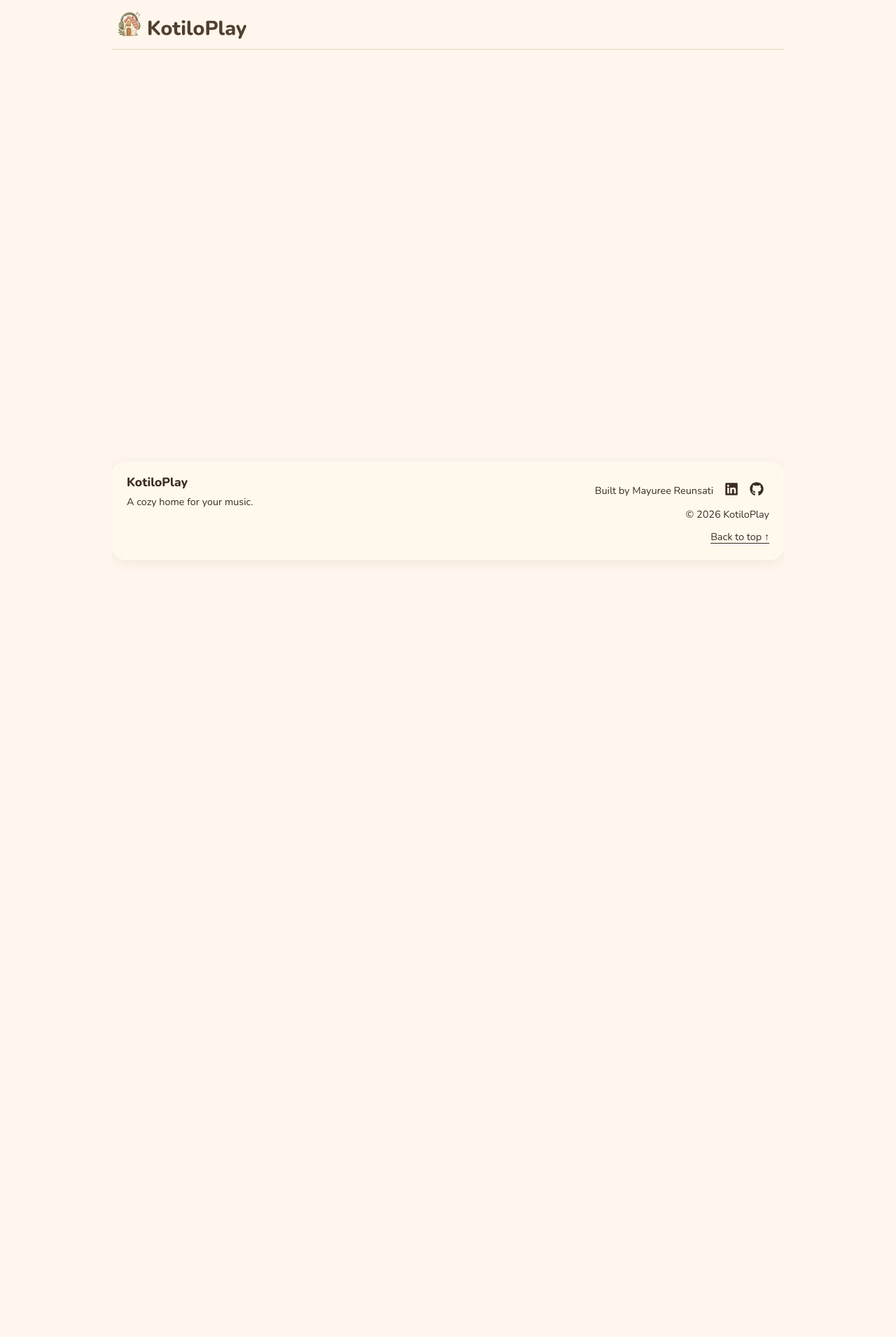
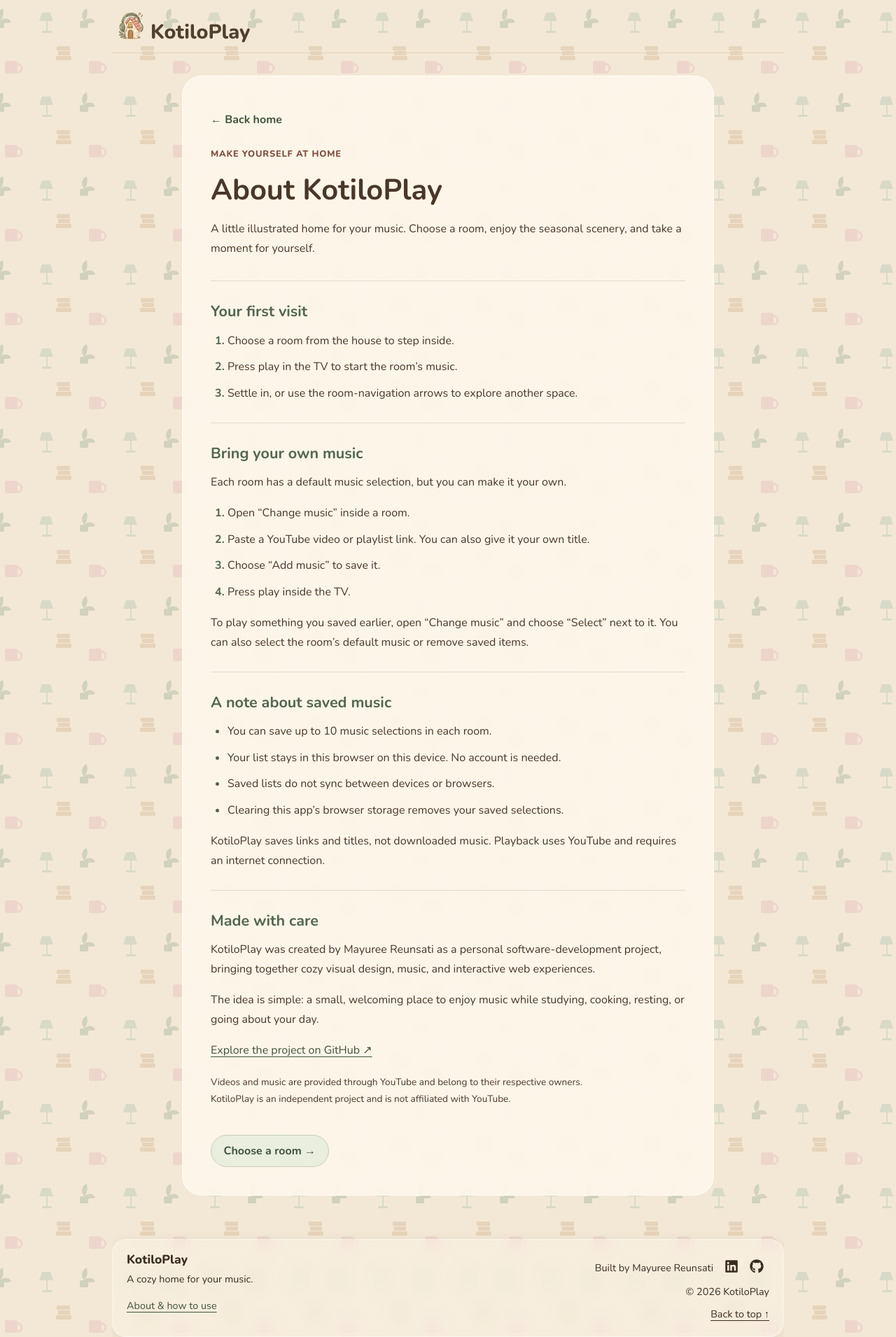
Before and after one commit to mareerray/KotiloPlay, a React (Vite) app: page /about in a window 1280 px wide. Shown: the whole page at 70% size. Before the commit the page ends 800 px from the top, so only its background shows below. Built offline with nearby package versions, Linux system fonts and the light colour scheme.

Commit message:
Feat: add About page, update App and AppFooter components, and style About page

```diff
--- a/src/App.tsx
+++ b/src/App.tsx
@@ -4,6 +4,7 @@ import AppFooter from "./components/AppFooter";
 import HomePage from "./pages/HomePage";
 import RoomPage from "./pages/RoomPage";
 import PWAUpdatePrompt from "./components/PWAUpdatePrompt";
+import AboutPage from "./pages/AboutPage";
 
 function App() {
   return (
@@ -15,6 +16,7 @@ function App() {
           <Routes>
             <Route path="/" element={<HomePage />} />
             <Route path="/rooms/:roomId" element={<RoomPage />} />
+            <Route path="/about" element={<AboutPage />} />
           </Routes>
         </main>
 
--- a/src/components/AppFooter.tsx
+++ b/src/components/AppFooter.tsx
@@ -1,4 +1,5 @@
 import { FaGithub, FaLinkedin } from 'react-icons/fa';
+import { Link } from "react-router-dom";
 
 function AppFooter() {
     return (
@@ -6,6 +7,9 @@ function AppFooter() {
             <div>
                 <p className="site-footer__brand">KotiloPlay</p>
                 <p>A cozy home for your music.</p>
+                <Link to="/about" className="site-footer__about">
+                    About &amp; how to use
+                </Link>
             </div>
 
             <div className="site-footer__meta">
--- /dev/null
+++ b/src/pages/AboutPage.tsx
@@ -0,0 +1,155 @@
+import { useEffect } from "react";
+import { Link } from "react-router-dom";
+import "./about.css";
+
+function AboutPage() {
+    useEffect(() => {
+        document.body.classList.add("about-background");
+
+        return () => {
+            document.body.classList.remove("about-background");
+        };
+    }, []);
+
+    return (
+        <div className="about-wallpaper">
+        <article className="about-page" aria-labelledby="about-title">
+            <Link className="about-page__back" to="/">
+                ← Back home
+            </Link>
+
+            <header className="about-page__intro">
+                <p className="about-page__eyebrow">
+                    Make yourself at home
+                </p>
+
+                <h1 id="about-title">About KotiloPlay</h1>
+
+                <p>
+                    A little illustrated home for your music.
+                    Choose a room, enjoy the seasonal scenery,
+                    and take a moment for yourself.
+                </p>
+            </header>
+
+            <section
+                className="about-page__section"
+                aria-labelledby="about-start"
+            >
+                <h2 id="about-start">Your first visit</h2>
+
+                <ol className="about-page__steps">
+                    <li>
+                        Choose a room from the house to step inside.
+                    </li>
+                    <li>
+                        Press play in the TV to start the room’s music.
+                    </li>
+                    <li>
+                        Settle in, or use the room-navigation arrows
+                        to explore another space.
+                    </li>
+                </ol>
+            </section>
+
+            <section
+                className="about-page__section"
+                aria-labelledby="about-music"
+            >
+                <h2 id="about-music">Bring your own music</h2>
+
+                <p>
+                    Each room has a default music selection,
+                    but you can make it your own.
+                </p>
+
+                <ol className="about-page__steps">
+                    <li>Open “Change music” inside a room.</li>
+                    <li>
+                        Paste a YouTube video or playlist link.
+                        You can also give it your own title.
+                    </li>
+                    <li>Choose “Add music” to save it.</li>
+                    <li>Press play inside the TV.</li>
+                </ol>
+
+                <p>
+                    To play something you saved earlier, open
+                    “Change music” and choose “Select” next to it.
+                    You can also select the room’s default music
+                    or remove saved items.
+                </p>
+            </section>
+
+            <section
+                className="about-page__section"
+                aria-labelledby="about-saved"
+            >
+                <h2 id="about-saved">A note about saved music</h2>
+
+                <ul className="about-page__list">
+                    <li>
+                        You can save up to 10 music selections
+                        in each room.
+                    </li>
+                    <li>
+                        Your list stays in this browser on this
+                        device. No account is needed.
+                    </li>
+                    <li>
+                        Saved lists do not sync between devices
+                        or browsers.
+                    </li>
+                    <li>
+                        Clearing this app’s browser storage removes
+                        your saved selections.
+                    </li>
+                </ul>
+
+                <p>
+                    KotiloPlay saves links and titles, not downloaded
+                    music. Playback uses YouTube and requires an
+                    internet connection.
+                </p>
+            </section>
+
+            <section
+                className="about-page__section"
+                aria-labelledby="about-project"
+            >
+                <h2 id="about-project">Made with care</h2>
+
+                <p>
+                    KotiloPlay was created by Mayuree Reunsati
+                    as a personal software-development project,
+                    bringing together cozy visual design, music,
+                    and interactive web experiences.
+                </p>
+
+                <p>
+                    The idea is simple: a small, welcoming place
+                    to enjoy music while studying, cooking,
+                    resting, or going about your day.
+                </p>
+
+                <a href="https://github.com/mareerray/KotiloPlay">
+                    Explore the project on GitHub ↗
+                </a>
+
+                <p className="about-page__note">
+                    Videos and music are provided through YouTube
+                    and belong to their respective owners.<br />
+                    KotiloPlay is an independent project and is
+                    not affiliated with YouTube.
+                </p>
+            </section>
+
+            <Link className="about-page__home" to="/">
+                Choose a room →
+            </Link>
+        </article>
+        </div>
+    );
+}
+
+export default AboutPage;
--- /dev/null
+++ b/src/pages/about.css
@@ -0,0 +1,160 @@
+.about-page {
+    box-sizing: border-box;
+    width: 100%;
+    max-width: 760px;
+    margin: 1.5rem auto 2.5rem;
+    padding: clamp(1.25rem, 4vw, 2.5rem);
+
+    border: 1px solid rgb(255 255 255 / 65%);
+    border-radius: 28px;
+    background: rgb(255 248 237 / 78%);
+
+    -webkit-backdrop-filter: blur(14px);
+    backdrop-filter: blur(14px);
+
+    color: #493729;
+    line-height: 1.75;
+    overflow-wrap: anywhere;
+}
+
+.about-page__back {
+    display: inline-flex;
+    align-items: center;
+    min-height: 44px;
+    margin-bottom: 1rem;
+
+    color: #52664f;
+    font-weight: 700;
+    text-decoration: none;
+}
+
+.about-page__intro {
+    margin-bottom: 2rem;
+}
+
+.about-page__eyebrow {
+    margin: 0 0 0.5rem;
+    color: #80503e;
+    font-size: 0.8rem;
+    font-weight: 800;
+    letter-spacing: 0.06em;
+    text-transform: uppercase;
+}
+
+.about-page h1 {
+    margin: 0 0 1rem;
+    font-size: clamp(1.8rem, 5vw, 2.6rem);
+    line-height: 1.2;
+}
+
+.about-page h2 {
+    margin: 0 0 0.75rem;
+    color: #52664f;
+    font-size: clamp(1.15rem, 3vw, 1.35rem);
+    line-height: 1.4;
+}
+
+.about-page p {
+    margin: 0 0 1rem;
+}
+
+.about-page__section {
+    margin-top: 1.75rem;
+    padding-top: 1.75rem;
+    border-top: 1px solid rgb(90 69 46 / 15%);
+}
+
+.about-page__steps,
+.about-page__list {
+    margin: 0 0 1rem;
+    padding-left: 1.5rem;
+}
+
+.about-page li + li {
+    margin-top: 0.6rem;
+}
+
+.about-page li::marker {
+    color: #52664f;
+    font-weight: 700;
+}
+
+.about-page a {
+    color: #40523b;
+    text-underline-offset: 4px;
+}
+
+.about-page a:hover {
+    text-decoration: underline;
+}
+
+.about-page a:focus-visible {
+    outline: 3px solid #52664f;
+    outline-offset: 4px;
+    border-radius: 4px;
+}
+
+.about-page .about-page__note {
+    margin-top: 1.25rem;
+    font-size: 0.85rem;
+}
+
+.about-page__home {
+    display: inline-flex;
+    align-items: center;
+    justify-content: center;
+
+    min-height: 44px;
+    margin-top: 1.5rem;
+    padding: 0.5rem 1.1rem;
+
+    border: 1px solid #c6cfb7;
+    border-radius: 999px;
+    background: #e9eedf;
+
+    font-weight: 700;
+    text-decoration: none;
+}
+
+@media (max-width: 600px) {
+    .about-page {
+        margin-block: 1rem 1.5rem;
+        border-radius: 20px;
+    }
+}
+
+/* Full-page wallpaper, only while About is open */
+body.about-background {
+    min-height: 100vh;
+    background-color: #f3e8d5;
+    background-image: url("../assets/svg/wallpaper-home.svg");
+    background-repeat: repeat;
+}
+
+/* This wrapper now handles spacing only */
+.about-wallpaper {
+    box-sizing: border-box;
+    width: 100%;
+    padding: clamp(1rem, 3vw, 2rem);
+}
+
+/* Keep the glass panel centered */
+.about-wallpaper .about-page {
+    margin: 0 auto;
+    background: rgb(255 248 237 / 82%);
+}
+
+@media (max-width: 600px) {
+    body.about-background {
+        background-size: 100px auto;
+    }
+
+    .about-wallpaper {
+        padding: 0.75rem;
+    }
+
+    .about-page {
+        padding: 1rem;
+        zoom: 0.95;
+    }
+}
--- a/src/site.css
+++ b/src/site.css
@@ -21,8 +21,8 @@
 
 .site-brand img {
     display: block;
-    width: 50px;
-    height: 50px;
+    width: 55px;
+    height: 55px;
     object-fit: contain;
 }
 
@@ -123,7 +123,16 @@
     height: 20px;
 }
 
+.site-footer .site-footer__about {
+    display: flex;
+    width: fit-content;
+    min-height: 44px;
+    margin-top: 0.25rem;
 
+    color: #40523b;
+    text-decoration: underline;
+    text-underline-offset: 4px;
+}
 
 .site-brand:focus-visible,
 .site-nav a:focus-visible,
```
Also changed, not shown: src/assets/svg/wallpaper-home.svg (added), 1 other file (tests, documents, lock files or other folders).
